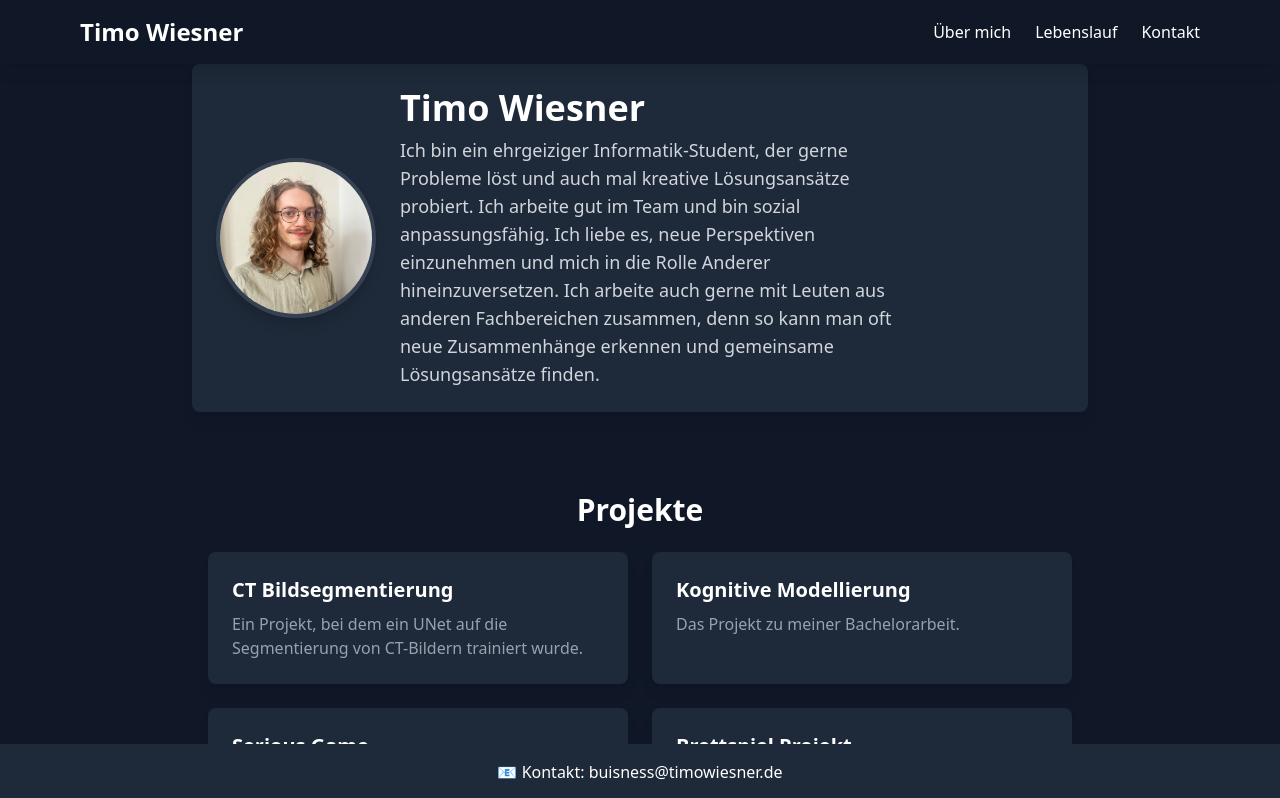
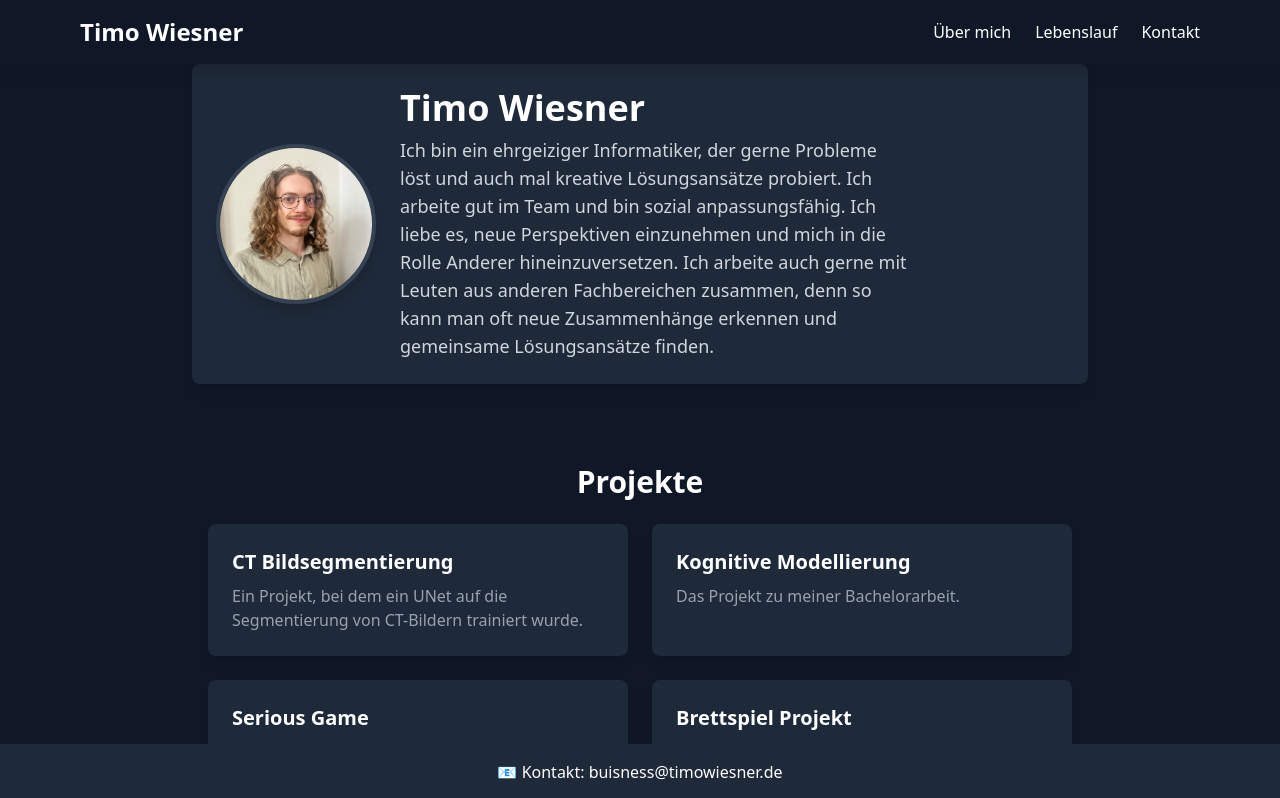
Before and after one commit to TimoWiesner/portfolioPage, a React (Vite) app in the folder portfolio/: page / in a window 1280 px wide. Shown: the top 798 px of the page. Built offline with nearby package versions, Linux system fonts and the light colour scheme.

Commit message:
changed text

```diff
--- a/portfolio/src/pages/Home.jsx
+++ b/portfolio/src/pages/Home.jsx
@@ -27,7 +27,7 @@ const Home = () => {
               <div className="text-center md:text-left">
                 <h1 className="text-4xl font-bold">Timo Wiesner</h1>
                 <p className="text-lg text-gray-300 mt-2 max-w-lg">
-                  Ich bin ein ehrgeiziger Informatik-Student, der gerne Probleme löst und auch mal kreative
+                  Ich bin ein ehrgeiziger Informatiker, der gerne Probleme löst und auch mal kreative
                   Lösungsansätze probiert. Ich arbeite gut im Team und bin sozial anpassungsfähig. Ich liebe es, neue
                   Perspektiven einzunehmen und mich in die Rolle Anderer hineinzuversetzen. Ich arbeite auch gerne mit
                   Leuten aus anderen Fachbereichen zusammen, denn so kann man oft neue Zusammenhänge erkennen und gemeinsame Lösungsansätze finden.
```
